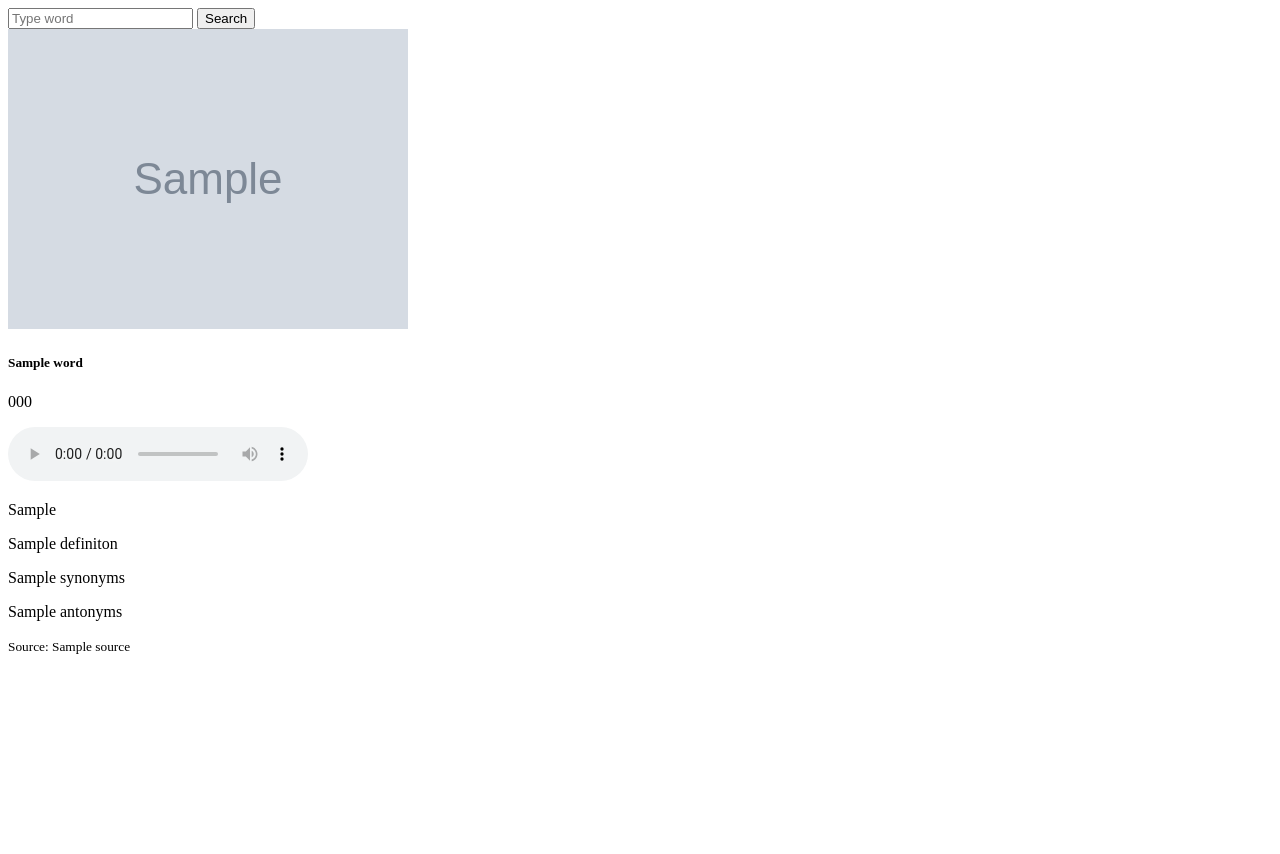
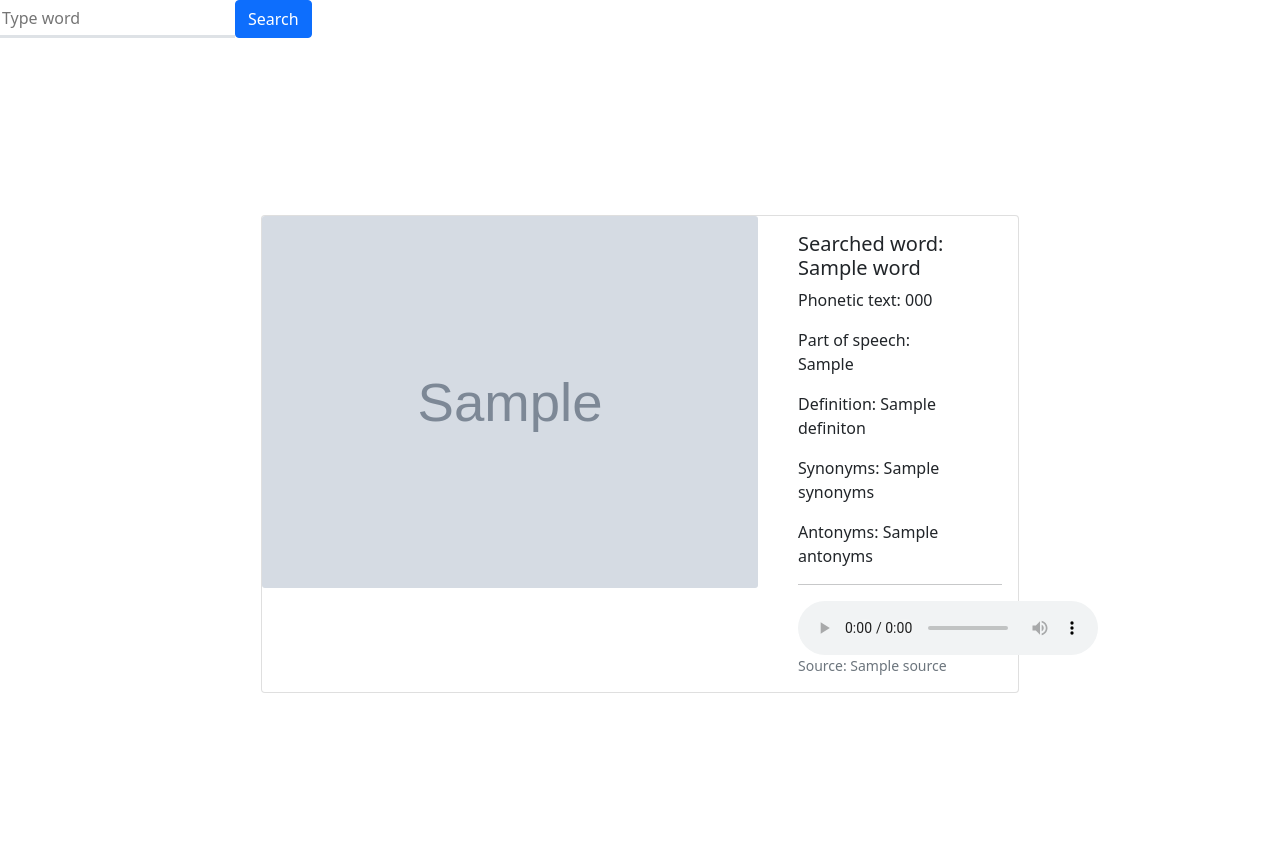
Before and after one commit to Taner940706/dictionary-app, a Django app: template dictionary_app/templates/home.html in a window 1280 px wide. Before the commit the page ends 654 px from the top, so only its background shows below. Run offline with Django 3.2, Linux system fonts and the light colour scheme; the template is opened without the code that fills it: most values are stand-ins (such as "Sample title", 1, 10 or a date in 2020); grey boxes marked "Sample" are stand-in pictures; some libraries are stand-ins or nearby versions.

Commit message:
home card template

```diff
--- a/dictionary_app/templates/base.html
+++ b/dictionary_app/templates/base.html
@@ -17,7 +17,6 @@
             crossorigin="anonymous"></script>
 </head>
 <body>
-{% include 'nav.html' %}
 {% block page_content %}
 {% endblock %}
 </body>
--- a/dictionary_app/templates/home.html
+++ b/dictionary_app/templates/home.html
@@ -1,48 +1,61 @@
-<!DOCTYPE html>
-<html lang="en">
-<head>
-    <meta charset="UTF-8">
-    <title>Home</title>
-</head>
-<body>
+{% extends 'base.html' %}
+
+{% load static %}
+
+{% block page_content %}
 <form class="d-flex">
   <input class="border border-3 border-top-0 border-start-0 border-end-0" type="search" name="word" id="word" placeholder="Type word"
     aria-label="Search" style=" outline: none;">
   <button class="btn btn-primary" type="submit">Search </button>
 </form>
 
-{% if word %}
+    {% if word %}
+<div class="d-flex justify-content-center vh-100 align-items-center">
+    <div class="card mb-7" style="max-width: 1200px;">
+  <div class="row no-gutters">
+    <div class="col-md-8">
+      <img src={{ picture }} class="card-img" alt="{{ word }} picture">
+    </div>
+    <div class="col-md-4">
+      <div class="card-body">
+        <h5 class="card-title">Searched word: {{ word }}</h5>
+        <p class="card-text">Phonetic text: {{ phonetics_text }}</p>
 
-<div class="card-group">
-  <div class="card">
-    <img class="card-img-top" src={{ picture }}>
-    <div class="card-body">
-      <h5 class="card-title">{{ word }}</h5>
-      <p class="card-text">{{ phonetics_text }}</p>
-        <audio controls>
+          {% for part_of_speech, definiton, synonyms, antonyms in meanings.values %}
+      <div class="col-md-10">
+          <p class="card-text">Part of speech: {{ part_of_speech }}</p>
+          <p class="card-text">Definition: {{ definiton }}</p>
+          {% if synonyms != "[]" %}
+          <p class="card-text">Synonyms: {{ synonyms }}</p>
+          {% else %}
+          <p class="card-text">Synonyms: No data.</p>
+          {% endif %}
+          {% if antonyms != "[]" %}
+          <p class="card-text">Antonyms: {{ antonyms }}</p>
+          {% else %}
+          <p class="card-text">Antonyms: No data.</p>
+          {% endif %}
+      </div>
+
+      {% endfor %}
+      <hr>
+      <audio controls>
   <source src={{ phonetics_audio }} type="audio/ogg">
 </audio>
-    </div>
-      {% for part_of_speech, definiton, synonyms, antonyms in meanings.values %}
-      <div class="meanings">
-          <p>{{ part_of_speech }}</p>
-          <p>{{ definiton }}</p>
-            <p>{{ synonyms }}</p>
-            <p>{{ antonyms }}</p>
+      {% if source %}
+        <p class="card-text"><small class="text-muted">Source: {{ source }}</small></p>
+          {% else %}
+          <p class="card-text"><small class="text-muted">Source: No data</small></p>
+          {% endif %}
       </div>
-      {% endfor %}
-    <div class="card-footer">
-      <small class="text-muted">Source: {{ source }}</small>
     </div>
   </div>
 </div>
-
+</div>
 {% else %}
 
 <p id="error">{{ word|upper }} doesn't found. Try again!</p>
 
 {% endif %}
 
-
-</body>
-</html>
+{% endblock %}
```
Also changed, not shown: 2 other files.
